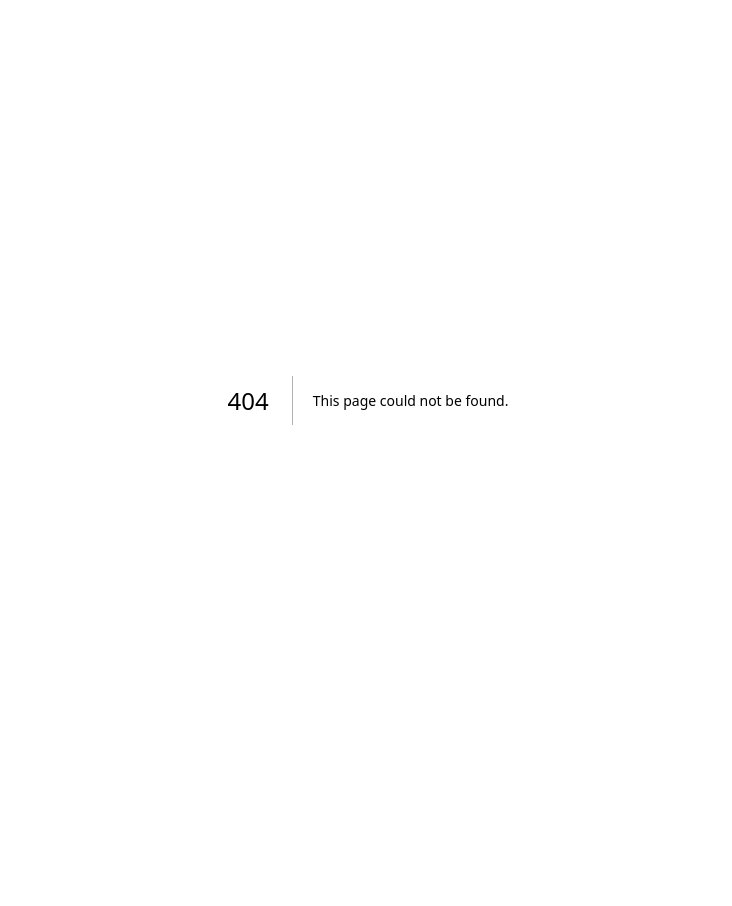
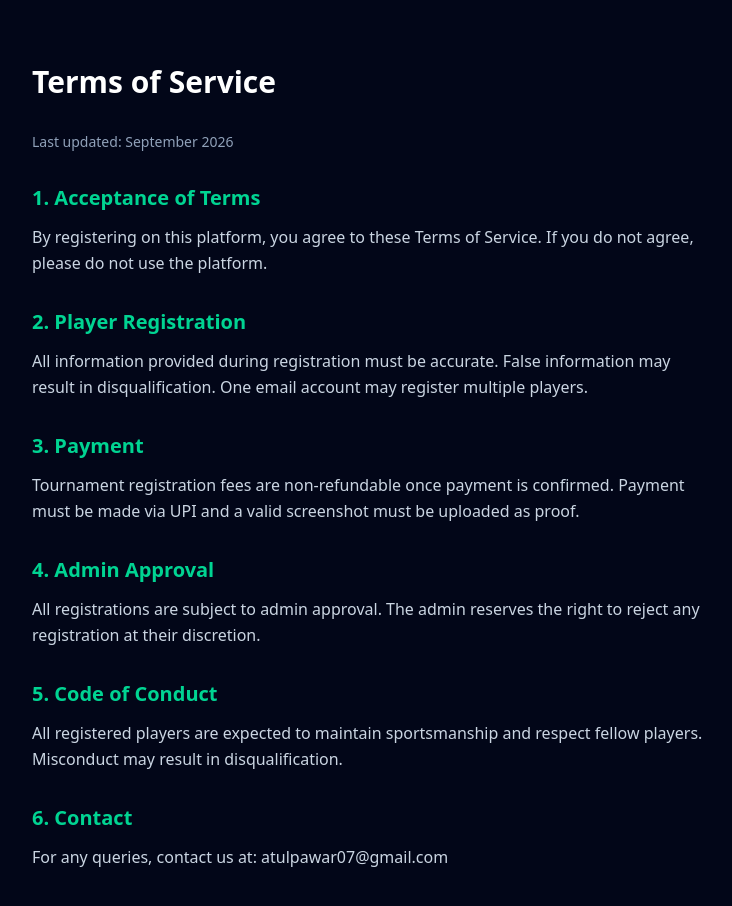
Before and after one commit to atulpawar07/FPL, a Next.js app: page /terms in a window 1280 px wide. Before the commit this address had no page. Shown: the top 906 px of the page, without its empty margins (272-1004 px from the left). Before the commit the page ends 800 px from the top, so only its background shows below. Built offline with nearby package versions, Linux system fonts and the light colour scheme.

Commit message:
Add Privacy Policy and Terms of Service pages

```diff
--- /dev/null
+++ b/src/app/privacy/page.tsx
@@ -0,0 +1,50 @@
+export default function PrivacyPage() {
+  return (
+    <div className="min-h-screen bg-slate-950 text-slate-100 py-16 px-4">
+      <div className="max-w-2xl mx-auto space-y-8">
+        <h1 className="text-3xl font-bold text-white">Privacy Policy</h1>
+        <p className="text-slate-400 text-sm">Last updated: September 2026</p>
+
+        <section className="space-y-3">
+          <h2 className="text-xl font-semibold text-emerald-400">1. Information We Collect</h2>
+          <p className="text-slate-300 leading-relaxed">
+            We collect information you provide when registering for tournaments, including your name,
+            email address, phone number, date of birth, and cricket-related details such as batting
+            style, bowling style, and jersey size.
+          </p>
+        </section>
+
+        <section className="space-y-3">
+          <h2 className="text-xl font-semibold text-emerald-400">2. How We Use Your Information</h2>
+          <p className="text-slate-300 leading-relaxed">
+            Your information is used solely for the purpose of player registration and tournament
+            management. We do not sell or share your personal data with third parties.
+          </p>
+        </section>
+
+        <section className="space-y-3">
+          <h2 className="text-xl font-semibold text-emerald-400">3. Google Sign-In</h2>
+          <p className="text-slate-300 leading-relaxed">
+            If you choose to sign in with Google, we receive your name and email address from
+            Google. We do not access any other Google account data.
+          </p>
+        </section>
+
+        <section className="space-y-3">
+          <h2 className="text-xl font-semibold text-emerald-400">4. Data Security</h2>
+          <p className="text-slate-300 leading-relaxed">
+            Your data is stored securely using Supabase. Payment screenshots are stored privately
+            and are only accessible to administrators.
+          </p>
+        </section>
+
+        <section className="space-y-3">
+          <h2 className="text-xl font-semibold text-emerald-400">5. Contact</h2>
+          <p className="text-slate-300 leading-relaxed">
+            For any privacy-related questions, contact us at: atulpawar07@gmail.com
+          </p>
+        </section>
+      </div>
+    </div>
+  );
+}
--- /dev/null
+++ b/src/app/terms/page.tsx
@@ -0,0 +1,57 @@
+export default function TermsPage() {
+  return (
+    <div className="min-h-screen bg-slate-950 text-slate-100 py-16 px-4">
+      <div className="max-w-2xl mx-auto space-y-8">
+        <h1 className="text-3xl font-bold text-white">Terms of Service</h1>
+        <p className="text-slate-400 text-sm">Last updated: September 2026</p>
+
+        <section className="space-y-3">
+          <h2 className="text-xl font-semibold text-emerald-400">1. Acceptance of Terms</h2>
+          <p className="text-slate-300 leading-relaxed">
+            By registering on this platform, you agree to these Terms of Service. If you do not
+            agree, please do not use the platform.
+          </p>
+        </section>
+
+        <section className="space-y-3">
+          <h2 className="text-xl font-semibold text-emerald-400">2. Player Registration</h2>
+          <p className="text-slate-300 leading-relaxed">
+            All information provided during registration must be accurate. False information may
+            result in disqualification. One email account may register multiple players.
+          </p>
+        </section>
+
+        <section className="space-y-3">
+          <h2 className="text-xl font-semibold text-emerald-400">3. Payment</h2>
+          <p className="text-slate-300 leading-relaxed">
+            Tournament registration fees are non-refundable once payment is confirmed. Payment
+            must be made via UPI and a valid screenshot must be uploaded as proof.
+          </p>
+        </section>
+
+        <section className="space-y-3">
+          <h2 className="text-xl font-semibold text-emerald-400">4. Admin Approval</h2>
+          <p className="text-slate-300 leading-relaxed">
+            All registrations are subject to admin approval. The admin reserves the right to
+            reject any registration at their discretion.
+          </p>
+        </section>
+
+        <section className="space-y-3">
+          <h2 className="text-xl font-semibold text-emerald-400">5. Code of Conduct</h2>
+          <p className="text-slate-300 leading-relaxed">
+            All registered players are expected to maintain sportsmanship and respect fellow
+            players. Misconduct may result in disqualification.
+          </p>
+        </section>
+
+        <section className="space-y-3">
+          <h2 className="text-xl font-semibold text-emerald-400">6. Contact</h2>
+          <p className="text-slate-300 leading-relaxed">
+            For any queries, contact us at: atulpawar07@gmail.com
+          </p>
+        </section>
+      </div>
+    </div>
+  );
+}
```
